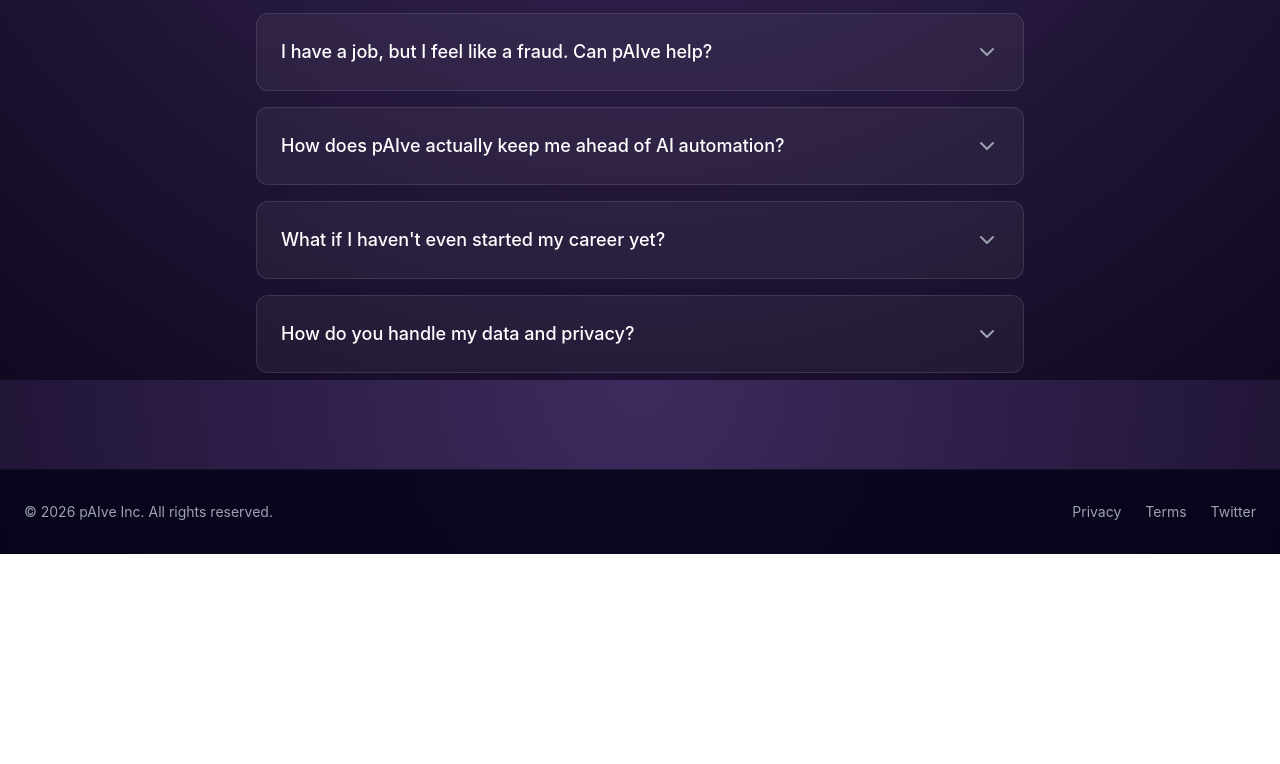
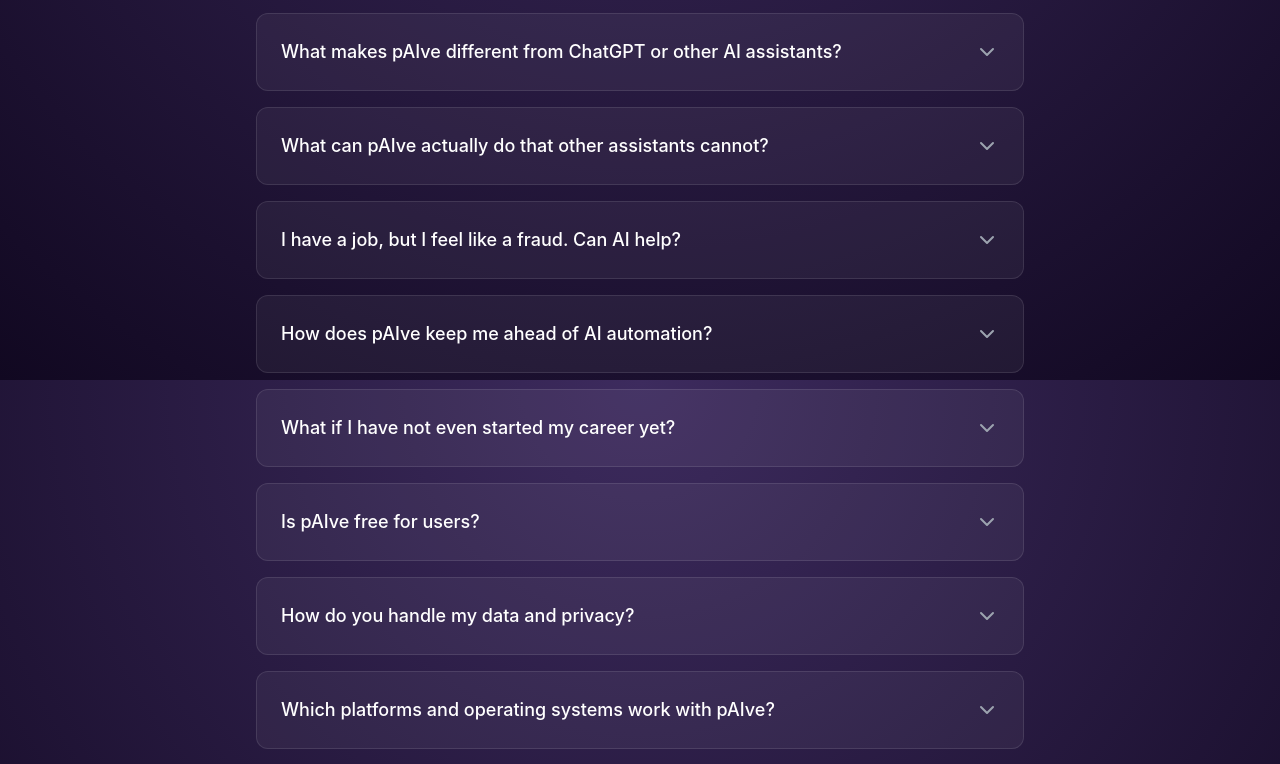
Before and after one commit to joviannesocial-arch/pAIve-landing, a React (Vite) app: page / in a window 1280 px wide. Shown: the part 4420-5184 px from the top of the page. Before the commit the page ends 4974 px from the top, so only its background shows below. Built offline with nearby package versions, Linux system fonts and the light colour scheme.

Commit message:
Update FAQ content and render HTML; add Twitter link to footer

```diff
--- a/src/App.jsx
+++ b/src/App.jsx
@@ -40,7 +40,7 @@
               <div className="flex gap-6">
                 <a href="#" className="hover:text-white transition-colors">Privacy</a>
                 <a href="#" className="hover:text-white transition-colors">Terms</a>
-                <a href="#" className="hover:text-white transition-colors">Twitter</a>
+                <a href="https://x.com/paiveapp" target="_blank" rel="noopener noreferrer" className="hover:text-white transition-colors">Twitter</a>
               </div>
             </div>
           </footer>
--- a/src/components/Sections/FAQ.jsx
+++ b/src/components/Sections/FAQ.jsx
@@ -4,20 +4,40 @@
 
 const faqData = [
     {
-        question: "I have a job, but I feel like a fraud. Can pAIve help?",
-        answer: "Absolutely. Imposter Syndrome is often just a symptom of being out of alignment with your true \"frequency.\" While traditional coaching might offer generic affirmations, pAIve uses suitability mapping to prove, with data, exactly why you belong in the room. It is believed that by bridging the gap between your self-perception and your actual potential, we can turn that \"fraud\" feeling into a tactical advantage."
+        question: "What makes pAIve different from ChatGPT or other AI assistants?",
+        answer: "pAIve is a specialist coach, not a generalist chatbot. While general AI draws from the entire internet, we fine-tune our models using Hugging Face on curated ICT industry data and real-world market trends. This ensures your advice is grounded in professional reality rather than generic probability."
     },
     {
-        question: "How does pAIve actually keep me ahead of AI automation?",
-        answer: "It appears that the loudest \"noise\" in the market today is the fear of being replaced. We don’t just help you \"keep up\" with AI; we use it to identify the uniquely human \"edges\" that algorithms cannot replicate. One might argue that the best way to survive the AI revolution is to have an AI partner that knows your human value better than you do."
+        question: "What can pAIve actually do that other assistants cannot?",
+        answer: "pAIve identifies your cultural resonance and professional alignment with surgical precision. We distinguish between high-pressure startup environments and structured corporate cultures to find where you will actually thrive. We don’t just match keywords; we map your personality to the workplace architectures that suit you best."
     },
     {
-        question: "What if I haven't even started my career yet?",
-        answer: "For a fresh grad, the path ahead often looks like a chaotic squiggly line. It is often believed that you need experience to find direction, but pAIve flips that script. By starting with your \"Coaching Style\" and \"Success\" definitions, we help you \"pave the path\" before you even take the first step."
+        question: "I have a job, but I feel like a fraud. Can AI help?",
+        answer: "Yes, pAIve uses objective suitability mapping to dismantle imposter syndrome. By analyzing your actual strengths against industry benchmarks, we provide data-driven proof of your value. This transforms internal anxiety into a tactical professional advantage."
+    },
+    {
+        question: "How does pAIve keep me ahead of AI automation?",
+        answer: "We identify and amplify the uniquely human \"edges\" that algorithms cannot replicate. pAIve doesn't just help you \"keep up\"; it acts as a strategic partner to future-proof your career by focusing on high-value human skills."
+    },
+    {
+        question: "What if I have not even started my career yet?",
+        answer: "pAIve helps you \"pave the path\" before you take your first step. For fresh graduates, we eliminate the chaos of the unknown by defining your success style and coaching alignment early on. You gain a clear roadmap instead of a series of guesses."
+    },
+    {
+        question: "Is pAIve free for users?",
+        answer: "No, pAIve is a premium service with tiered pricing, designed to make professional coaching affordable for everyone. These tiers ensure that you only pay for the level of support you need as you progress through your career.<br/><br/>We avoid the \"free\" model because high-precision coaching requires a dedicated, fine-tuned infrastructure and your career is too important to be treated as a data-mining exercise."
     },
     {
         question: "How do you handle my data and privacy?",
-        answer: "Career planning requires total honesty, which is impossible if you're being watched. We ensure your data stays private by never creating public-facing profiles. Your thoughts, goals, and \"suitability maps\" are encrypted and used only to power your personal AI coach. We don't sell your info to recruiters, and your current employer will never know you're here. It’s a private space designed for your growth, not for public noise."
+        answer: "Your conversations and career data stay between you and your AI coach. Unlike standard cloud AI services that mine your interactions for training data, pAIve is built as a private sandbox. We use bank-level encryption to ensure your professional history never touches a recruiter's desk or a public database unless you explicitly choose to share it."
+    },
+    {
+        question: "Which platforms and operating systems work with pAIve?",
+        answer: "pAIve will be a universal web-based application accessible on any device with a modern browser. However, we are actively planning the release of downloadable mobile apps for phone users to make your career guidance even more accessible on the go."
+    },
+    {
+        question: "Where can I find help or join the community?",
+        answer: "Joining the waitlist grants you immediate status as a Co-Creator. This gives you direct access to early-adopter updates and a chance to influence our development roadmap. If you have specific concerns, share them in your onboarding survey to help us pave the path for the entire community."
     }
 ];
 
@@ -42,8 +62,8 @@
                         <div
                             key={idx}
                             className={`border rounded-xl overflow-hidden transition-all duration-300 ${activeIndex === idx
-                                    ? 'border-white/20 bg-white/10 shadow-[0_0_15px_rgba(139,92,246,0.3)]'
-                                    : 'border-white/10 bg-white/5 hover:border-white/20'
+                                ? 'border-white/20 bg-white/10 shadow-[0_0_15px_rgba(139,92,246,0.3)]'
+                                : 'border-white/10 bg-white/5 hover:border-white/20'
                                 }`}
                         >
                             <button
@@ -63,9 +83,10 @@
                                         exit={{ height: 0, opacity: 0 }}
                                         transition={{ duration: 0.3 }}
                                     >
-                                        <div className="p-6 pt-0 text-gray-400 leading-relaxed border-t border-white/5">
-                                            {faq.answer}
-                                        </div>
+                                        <div
+                                            className="p-6 pt-0 text-gray-400 leading-relaxed border-t border-white/5"
+                                            dangerouslySetInnerHTML={{ __html: faq.answer }}
+                                        />
                                     </motion.div>
                                 )}
                             </AnimatePresence>
```
